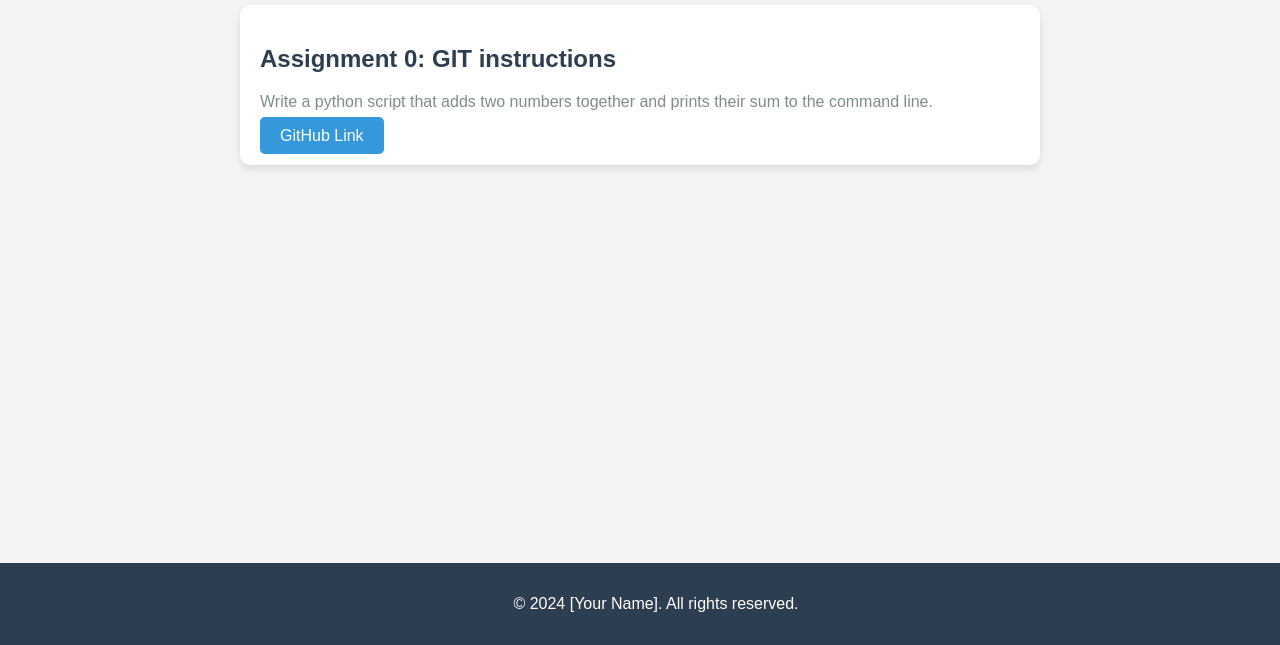
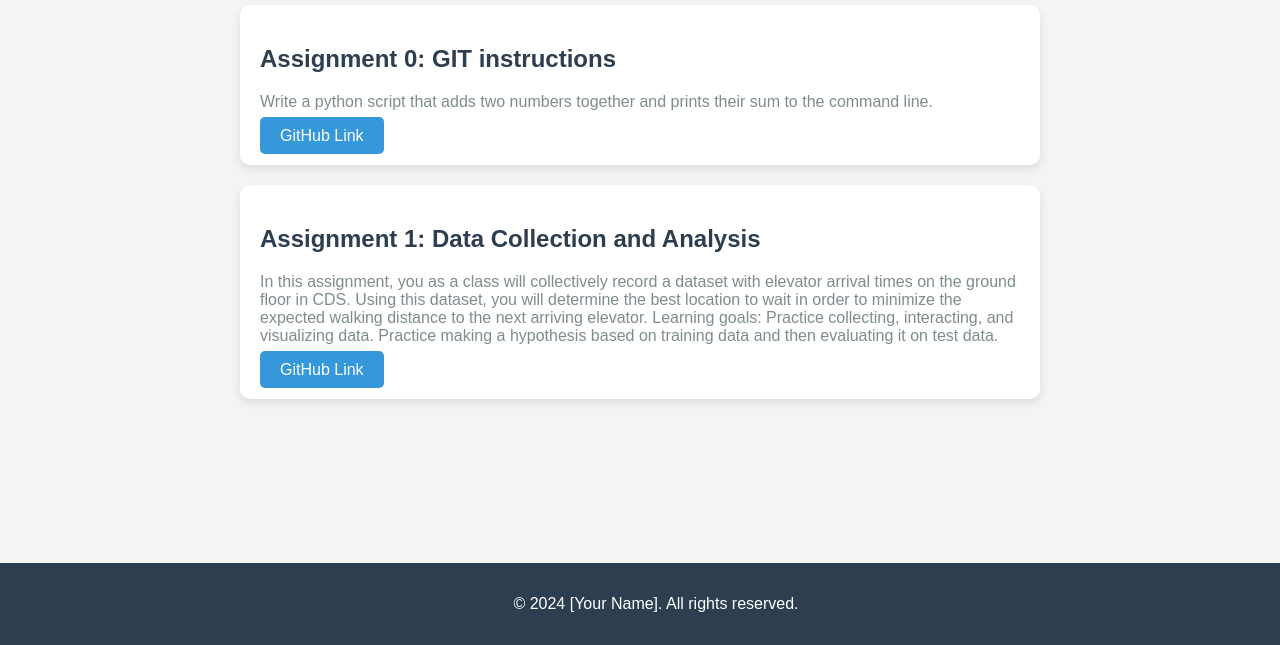
Before and after one commit to Julyfan77/Julyfan77.github.io, a plain HTML site: page assignments/index.html in a window 1280 px wide. Shown: the part 155-800 px from the top of the page. Drawn offline with Linux system fonts and the light colour scheme.

Commit message:
assignment1

```diff
--- a/assignments/index.html
+++ b/assignments/index.html
@@ -62,6 +62,16 @@
             <a href="https://github.com/Julyfan77/juling7-assignment-0" class="github-link">GitHub Link</a>
         </div>
 
+        <div class="assignment-card">
+            <h2>Assignment 1: Data Collection and Analysis</h2>
+            <p>In this assignment, you as a class will collectively record a dataset with elevator arrival times on the ground floor in CDS. Using this dataset, you will determine the best location to wait in order to minimize the expected walking distance to the next arriving elevator.
+
+Learning goals:
+
+Practice collecting, interacting, and visualizing data.
+Practice making a hypothesis based on training data and then evaluating it on test data.</p>
+            <a href="https://github.com/Julyfan77/juling7-assignment-1" class="github-link">GitHub Link</a>
+        </div>
 
 
         <!-- Add more assignments as needed -->
```
